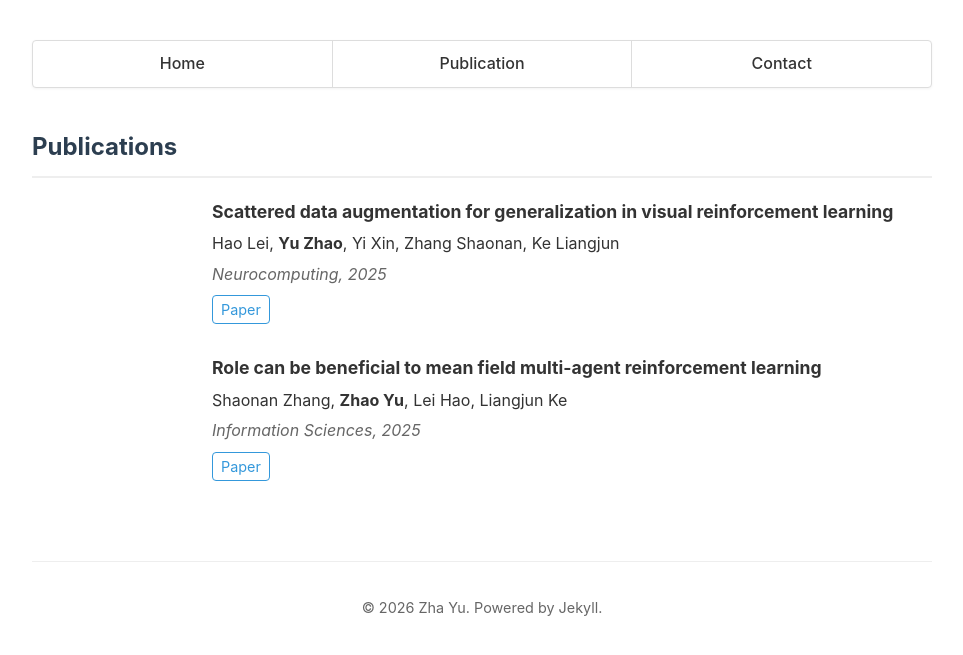
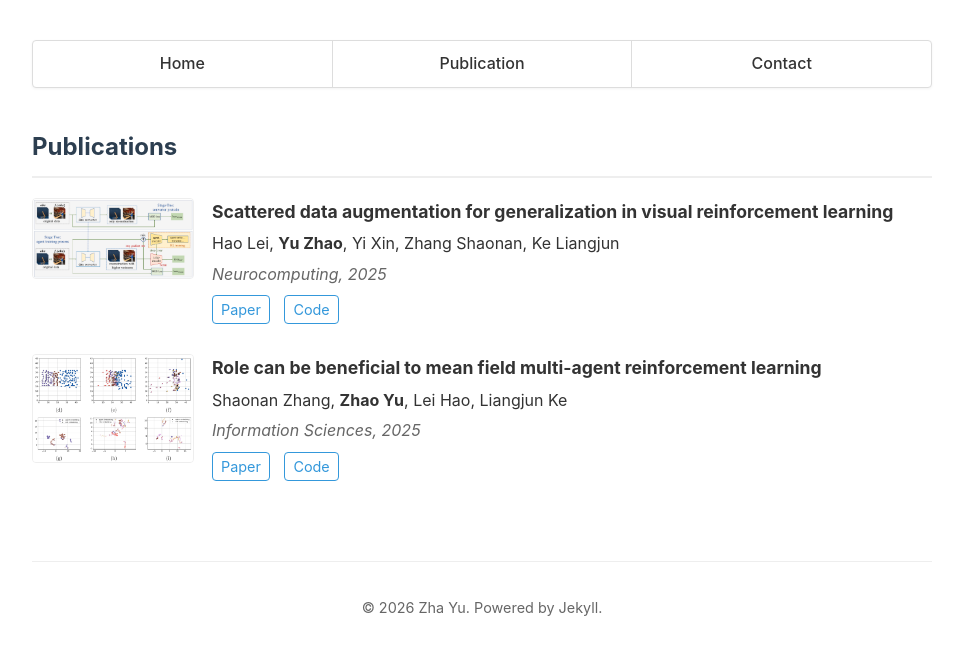
Before and after one commit to KezhiAdore/KezhiAdore.github.io, a Jekyll site: the page built from publications.md, in a window 1280 px wide. Shown: the top 655 px of the page, without its empty margins (158-1121 px from the left). Built offline with Jekyll 4.4.1, drawn with Linux system fonts in a browser that asks for light colours.

Commit message:
Update contact address and publications information

```diff
--- a/_data/publications.yml
+++ b/_data/publications.yml
@@ -2,14 +2,20 @@
   authors: "Hao Lei, **Yu Zhao**, Yi Xin, Zhang Shaonan, Ke Liangjun"
   venue: "Neurocomputing, 2025"
   venue_short: "Neurocomputing"
+  image: assets/images/publications/ScDA2025.png
   links:
     - name: "Paper"
       url: "https://doi.org/10.1016/j.neucom.2025.131492"
+    - name: "Code"
+      url: "https://github.com/scdadev/scdadev"
 
 - title: "Role can be beneficial to mean field multi-agent reinforcement learning"
   authors: "Shaonan Zhang, **Zhao Yu**, Lei Hao, Liangjun Ke"
   venue: "Information Sciences, 2025"
   venue_short: "Information Sciences"
+  image: assets/images/publications/RMFQ2025.png
   links:
     - name: "Paper"
       url: "https://doi.org/10.1016/j.ins.2025.122522"
+    - name: "Code"
+      url: "https://github.com/snzhang-dd/RMFQ"
```
Also changed, not shown: contact.md (+1 -1 lines), assets/images/publications/RMFQ2025.png (added), assets/images/publications/ScDA2025.png (added).
